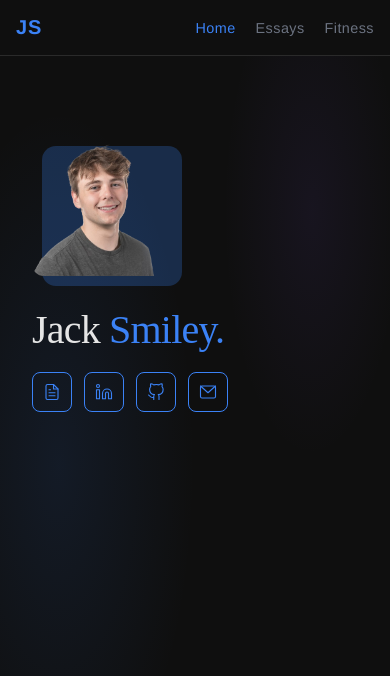
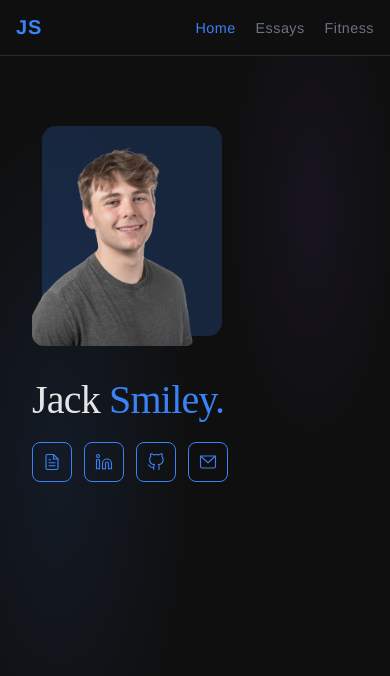
Before and after one commit to SmileyJack/jack-smiley-website, a Vue app: page / in a window 390 px wide. Shown: the top 676 px of the page. Built offline with nearby package versions, Linux system fonts and the light colour scheme.

Commit message:
adjusted photo

```diff
--- a/src/pages/HomePage.vue
+++ b/src/pages/HomePage.vue
@@ -82,18 +82,19 @@ export default defineComponent({
 .hero-photo::before {
   content: '';
   position: absolute;
-  inset: 0;
-  translate: 10px 10px;
+  inset: -10px -10px 10px 10px;
   background: var(--accent);
   border-radius: 14px;
-  opacity: 0.25;
+  opacity: 0.2;
+  z-index: 0;
 }
 
 .headshot {
   position: relative;
+  z-index: 1;
   display: block;
-  width: 200px;
-  height: 200px;
+  width: 280px;
+  height: 320px;
   object-fit: cover;
   object-position: top;
   border-radius: 12px;
@@ -107,8 +108,8 @@ export default defineComponent({
   }
 
   .headshot {
-    width: 140px;
-    height: 140px;
+    width: 180px;
+    height: 210px;
   }
 }
 </style>
```
